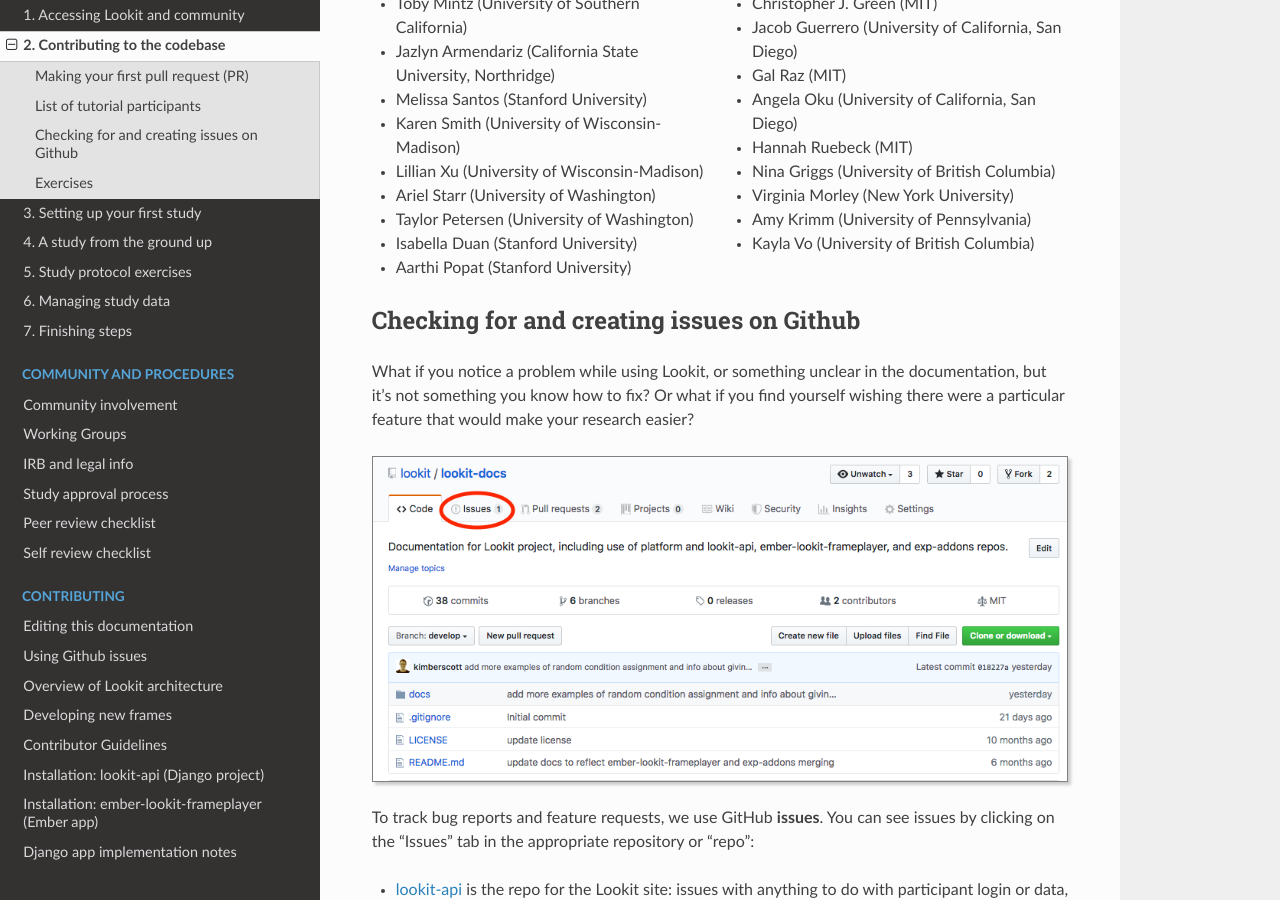
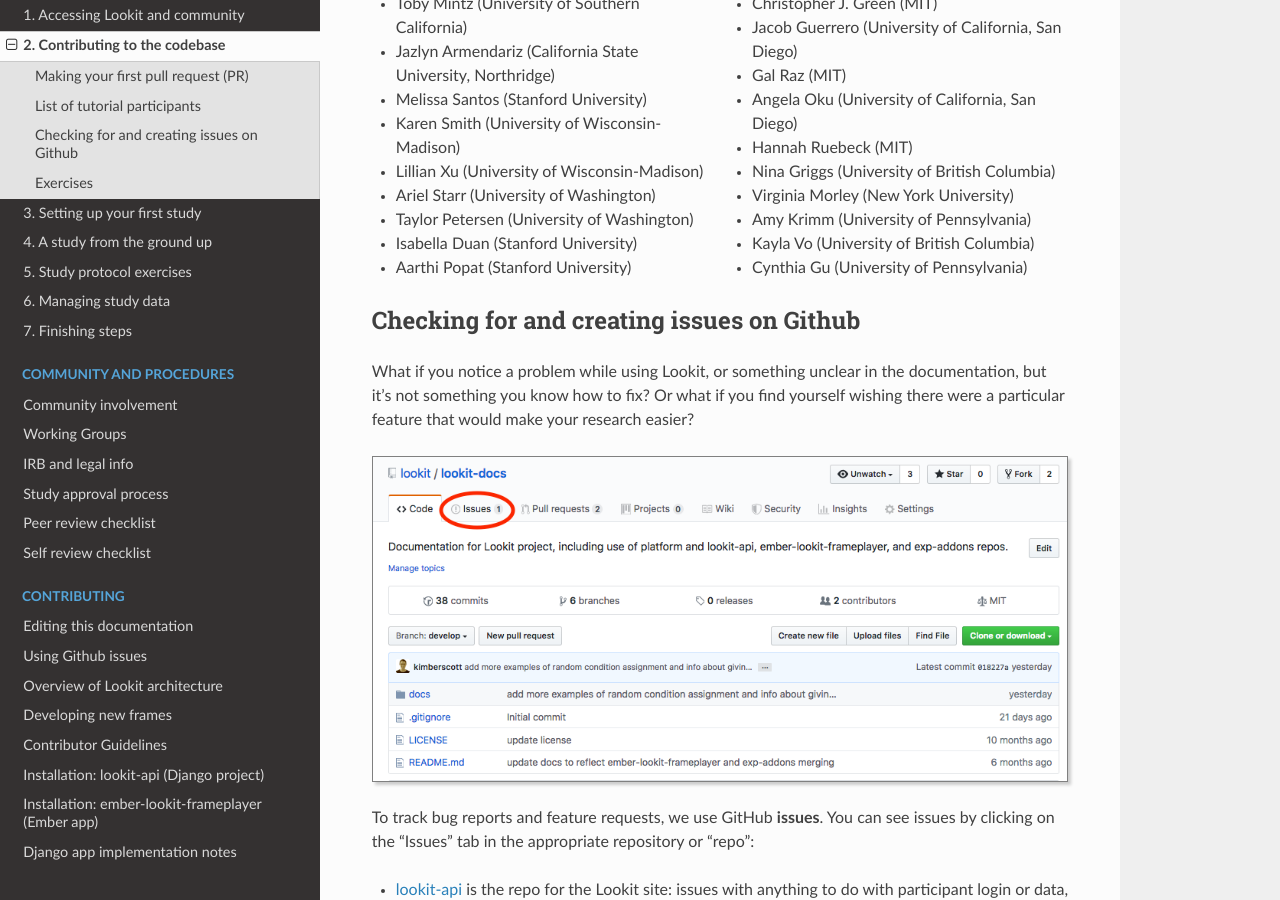
Before and after one commit to lookit/lookit-docs, a Sphinx documentation site: the page built from docs/source/tutorial-contributing.rst, in a window 1280 px wide and 900 px high, scrolled down 6393 px. Built offline with Sphinx 7.4.7 and the Read the Docs theme 2.0.0, drawn with Linux system fonts in a browser that asks for light colours.

Commit message:
Add tutorial participant to list

```diff
--- a/docs/source/tutorial-contributing.rst
+++ b/docs/source/tutorial-contributing.rst
@@ -220,6 +220,7 @@
 - Virginia Morley (New York University)
 - Amy Krimm (University of Pennsylvania)
 - Kayla Vo (University of British Columbia)
+- Cynthia Gu (University of Pennsylvania)
 
 .. _Github issues overview:
 
```
